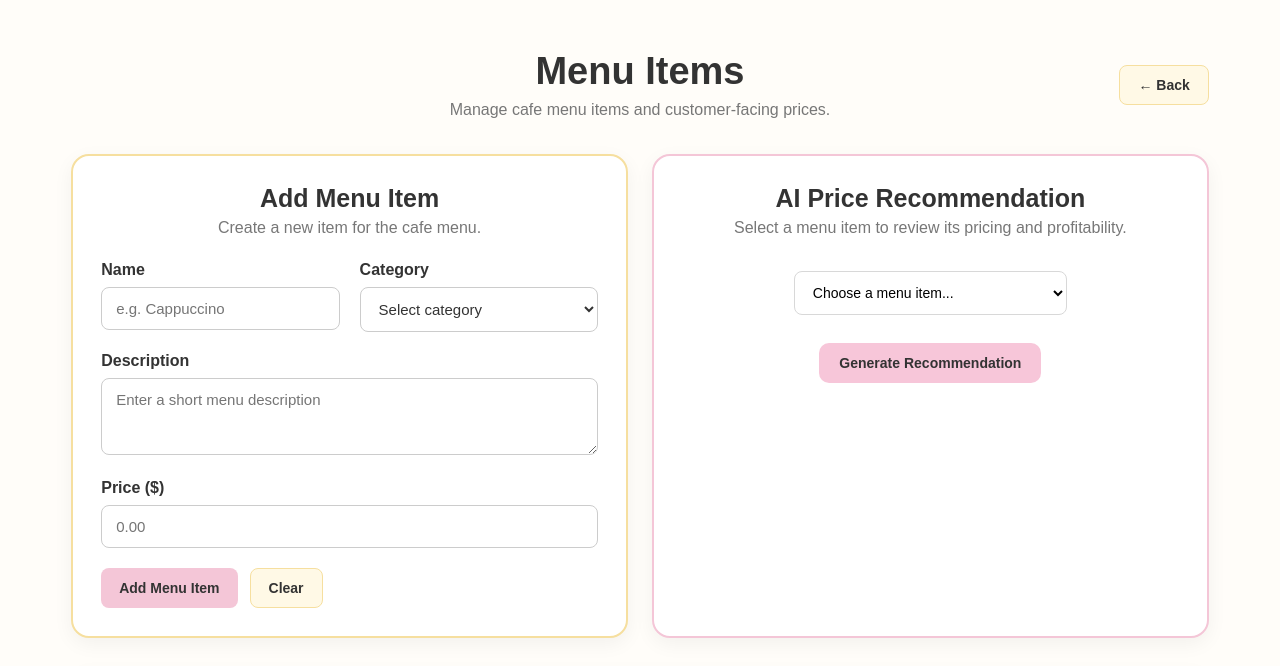
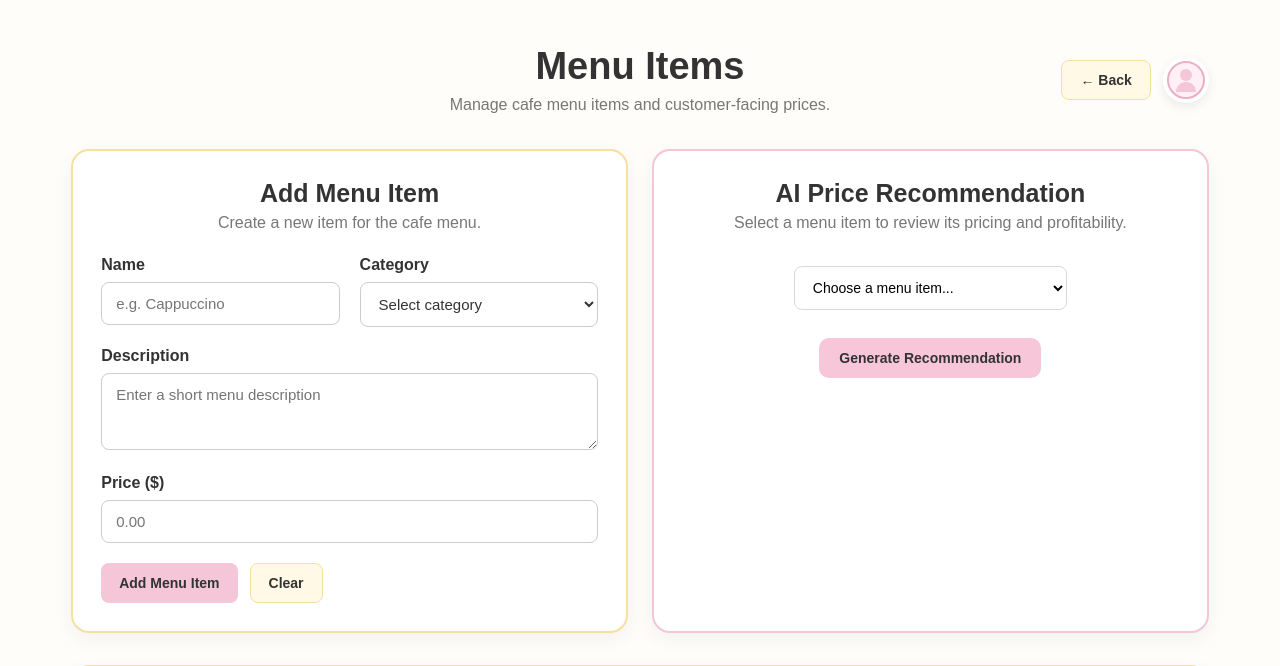
Before and after one commit to InjeongYangUTS/ASD_Cafe_Management_Assistant, a Flask app: page /menus in a window 1280 px wide. Shown: the top 666 px of the page. Run offline with Flask 3, Linux system fonts and the light colour scheme; a user stored in the database is signed in.

Commit message:
Add profile dropdown and logout to menu page

```diff
--- a/student-2/frontend/static/style.css
+++ b/student-2/frontend/static/style.css
@@ -424,54 +424,51 @@ body {
 /* Management Pages              */
 /* ============================= */
 
-.management-header {
-    position: relative;
-    width: 100%;
-    display: flex;
-    justify-content: center;
-    align-items: center;
-    text-align: center;
+.management-container {
+    width: 92%;
+    max-width: 1400px;
+    margin: 0 auto;
+    padding: 45px 20px 60px;
 }
 
-.management-header > div {
+.management-header {
     width: 100%;
-    text-align: center;
-}
 
-.management-header .secondary-button {
-    position: absolute;
-    right: 0;
-}
+    display: grid;
+    grid-template-columns: 1fr auto 1fr;
+    align-items: center;
 
-.management-container,
-.customer-menu-container {
-    width: 92%;
-    max-width: 1200px;
-    margin: 0 auto;
-    padding: 50px 20px;
-}
-
-.management-header,
-.customer-menu-header {
-    width: 100%;
-    display: flex;
-    justify-content: space-between;
-    align-items: center;
     gap: 20px;
     margin-bottom: 35px;
 }
 
-.management-header h1,
-.customer-menu-header h1 {
+.management-header > div:first-child {
+    grid-column: 2;
+    text-align: center;
+}
+
+.management-header .header-actions {
+    grid-column: 3;
+    justify-self: end;
+
+    display: flex;
+    align-items: center;
+    gap: 12px;
+}
+
+.management-header h1 {
     margin: 0 0 8px;
     font-size: 38px;
 }
 
-.management-header p,
-.customer-menu-header p {
+.management-header p {
     margin: 0;
     color: #777777;
     font-size: 16px;
+}
+
+.management-header .secondary-button {
+    position: static;
 }
 
 
@@ -987,3 +984,114 @@ body {
 .ai-clear-button:hover {
     transform: translateY(-2px);
 }
+
+/* =========================
+   PROFILE MENU
+   ========================= */
+
+.header-actions {
+    display: flex;
+    align-items: center;
+    gap: 12px;
+}
+
+.profile-menu {
+    position: relative;
+}
+
+.profile-button {
+    width: 46px;
+    height: 46px;
+
+    padding: 0;
+
+    border: none;
+    border-radius: 50%;
+
+    background: #ffffff;
+
+    display: flex;
+    align-items: center;
+    justify-content: center;
+
+    cursor: pointer;
+
+    box-shadow: 0 4px 12px rgba(0, 0, 0, 0.08);
+
+    transition:
+        transform 0.2s ease,
+        box-shadow 0.2s ease;
+}
+
+.profile-button:hover {
+    transform: translateY(-2px);
+
+    box-shadow: 0 6px 16px rgba(0, 0, 0, 0.12);
+}
+
+.profile-icon {
+    width: 40px;
+    height: 40px;
+}
+
+.profile-dropdown {
+    display: none;
+
+    position: absolute;
+    top: 56px;
+    right: 0;
+
+    width: 220px;
+
+    background-color: #ffffff;
+
+    border: 1px solid #F4C6D7;
+    border-radius: 14px;
+
+    box-shadow: 0 8px 25px rgba(0, 0, 0, 0.10);
+
+    overflow: hidden;
+
+    z-index: 1000;
+}
+
+.profile-dropdown.show {
+    display: block;
+}
+
+.profile-details {
+    padding: 18px 20px;
+
+    display: flex;
+    flex-direction: column;
+
+    gap: 5px;
+}
+
+.profile-details strong {
+    font-size: 16px;
+    color: #333333;
+}
+
+.profile-details span {
+    font-size: 14px;
+    color: #777777;
+}
+
+.logout-link {
+    display: block;
+
+    padding: 14px 20px;
+
+    border-top: 1px solid #f3f3f3;
+
+    color: #EBAEC5;
+    text-decoration: none;
+
+    font-size: 15px;
+    font-weight: 600;
+}
+
+.logout-link:hover {
+    background-color: #FFF0F5;
+}
--- a/student-2/frontend/templates/menus.html
+++ b/student-2/frontend/templates/menus.html
@@ -24,9 +24,47 @@
                 <p>Manage cafe menu items and customer-facing prices.</p>
             </div>
 
-            <a href="/staff" class="secondary-button">
-                ← Back
-            </a>
+            <div class="header-actions">
+
+                <a href="/staff" class="secondary-button">
+                    ← Back
+                </a>
+
+                <div class="profile-menu">
+
+                    <button
+                        type="button"
+                        class="profile-button"
+                        onclick="toggleProfileMenu()"
+                        aria-label="Open profile menu"
+                    >
+                        <img
+                            src="http://localhost:5100/shared/assets/icons/profile.svg"
+                            alt="Profile"
+                            class="profile-icon"
+                        >
+                    </button>
+
+                    <div
+                        class="profile-dropdown"
+                        id="profileDropdown"
+                    >
+                        <div class="profile-details">
+                            <strong>Staff</strong>
+                            <span>Menu & Recipe Management</span>
+                        </div>
+
+                        <a
+                            href="http://localhost:5100/logout"
+                            class="logout-link"
+                        >
+                            Log out
+                        </a>
+                    </div>
+
+                </div>
+
+            </div>
         </header>
 
 
@@ -259,6 +297,32 @@
 
 
     <script>
+
+        // --------------------------------
+        // PROFILE DROPDOWN
+        // --------------------------------
+
+        function toggleProfileMenu() {
+            const dropdown =
+                document.getElementById("profileDropdown");
+
+            dropdown.classList.toggle("show");
+        }
+
+        document.addEventListener("click", function(event) {
+
+            const profileMenu =
+                document.querySelector(".profile-menu");
+
+            if (
+                profileMenu &&
+                !profileMenu.contains(event.target)
+            ) {
+                document
+                    .getElementById("profileDropdown")
+                    .classList.remove("show");
+            }
+        });
 
         // --------------------------------
         // BACKEND API
```
Also changed, not shown: shared/assets/icons/profile.svg (added).
